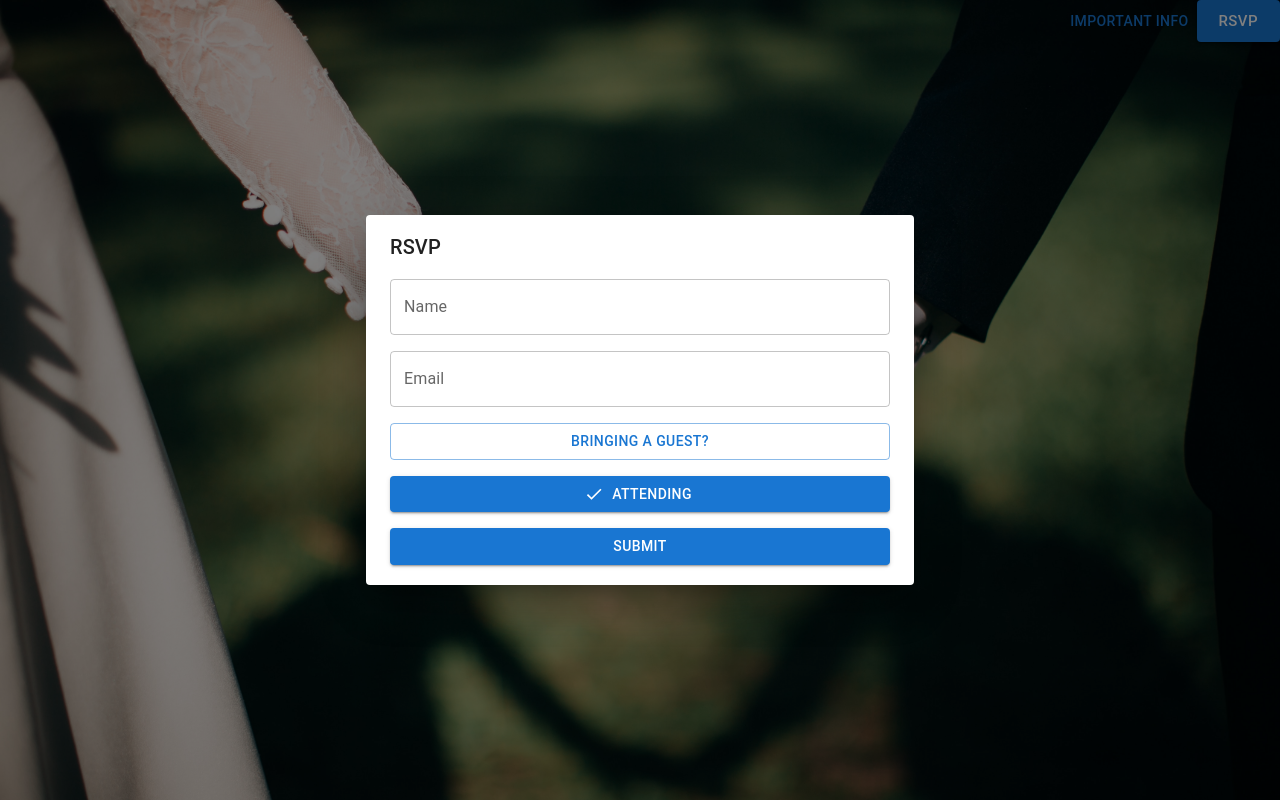
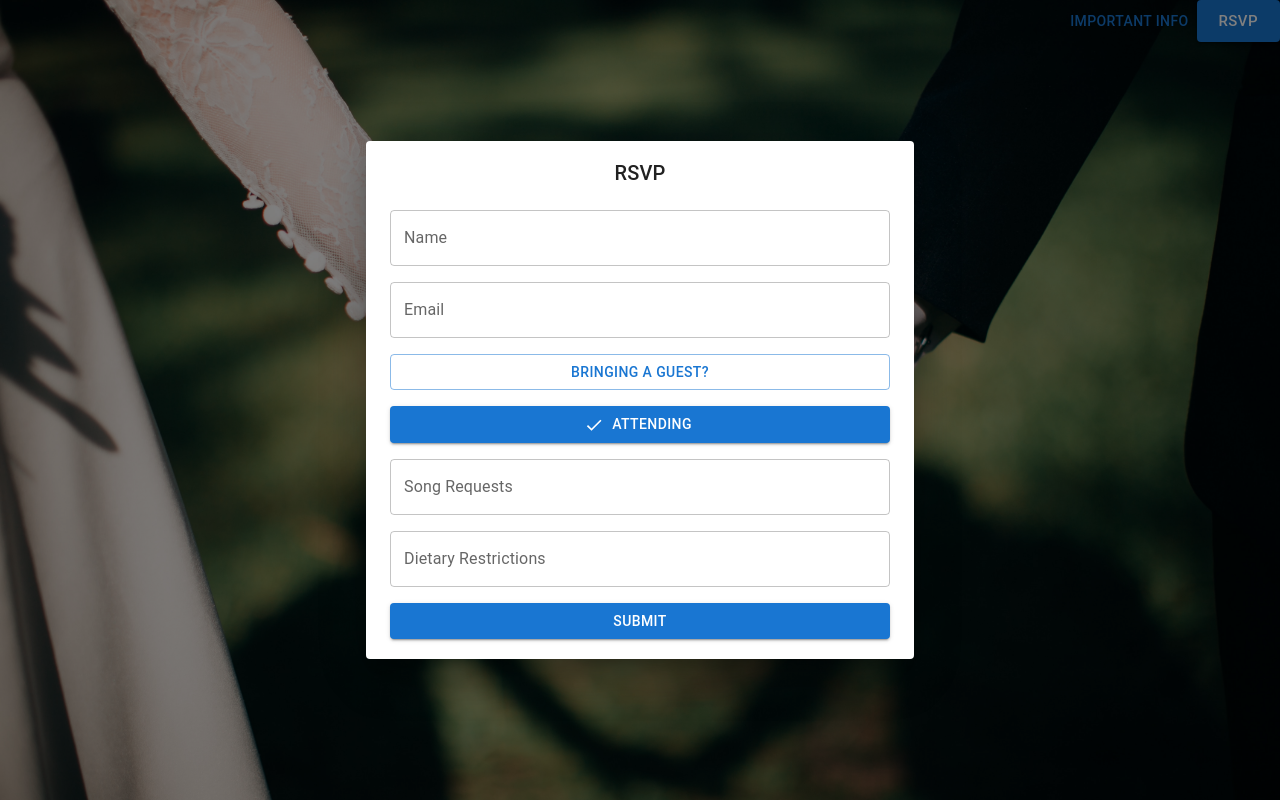
Before and after one commit to JackCotter/WeddingRSVP, a Next.js app in the folder client/: page / in a window 1280 px wide. Both pictures are taken after a click on the button "RSVP". Shown: the top 800 px of the page. Built offline with nearby package versions, Linux system fonts and the light colour scheme.

Commit message:
fixed api, added fields to modal

```diff
--- a/client/components/modals/rsvpModal.tsx
+++ b/client/components/modals/rsvpModal.tsx
@@ -9,30 +9,46 @@ import {
 } from "@mui/material";
 import { useState } from "react";
 import CheckIcon from "@mui/icons-material/Check";
-import { rsvp } from "@/utils/apiUtils";
+import { dietaryRestrictions, rsvp, songRequest } from "@/utils/apiUtils";
 import { useRouter } from "next/router";
-import { APIResponse } from "@/interfaces/apiInterfaces";
 import { useFormik } from "formik";
 import * as yup from "yup";
+import styles from "@/styles/rsvpModal.module.css";
 
 interface RsvpModalProps {
   onClose: () => void;
 }
 
 const RsvpModal = (props: RsvpModalProps) => {
-  const [errorBar, setErrorBar] = useState({ show: false, message: "" });
+  const [errorBar, setErrorBar] = useState<{
+    show: boolean;
+    message: string;
+    error: boolean;
+  }>({ show: false, message: "", error: true });
   const router = useRouter();
   const rsvpUser = async () => {
-    const a = await rsvp(
+    const rsvpQuery = await rsvp(
       formik.values.email,
       formik.values.name,
       formik.values.attending,
       formik.values.guest
     );
-    console.log(a);
-    if (a.status !== 200) {
-      setErrorBar({ show: true, message: a.message });
-      console.log(a);
+    const songQuery = await songRequest(
+      formik.values.email,
+      formik.values.name,
+      formik.values.songRequest
+    );
+    const dietQuery = await dietaryRestrictions(
+      formik.values.email,
+      formik.values.name,
+      formik.values.dietaryRestrictions
+    );
+    if (rsvpQuery.status !== 200) {
+      setErrorBar({ show: true, message: rsvpQuery.message, error: true });
+    } else if (songQuery.status !== 200) {
+      setErrorBar({ show: true, message: songQuery.message, error: true });
+    } else if (dietQuery.status !== 200) {
+      setErrorBar({ show: true, message: dietQuery.message, error: true });
     } else {
       router.push("/rsvpSuccess");
     }
@@ -44,6 +60,8 @@ const RsvpModal = (props: RsvpModalProps) => {
       attending: true,
       needsGuest: false,
       guest: "",
+      songRequest: "",
+      dietaryRestrictions: "",
     },
     validationSchema: yup.object({
       email: yup
@@ -59,12 +77,17 @@ const RsvpModal = (props: RsvpModalProps) => {
   });
   return (
     <Dialog open={true} onClose={props.onClose}>
-      <DialogTitle>RSVP</DialogTitle>
+      <DialogTitle className={styles["modal-title"]}>RSVP</DialogTitle>
       <DialogContent>
         <form onSubmit={formik.handleSubmit}>
-          <Stack spacing={2} direction="column" style={{ minWidth: "500px" }}>
+          <Stack
+            className={styles["wrapper"]}
+            spacing={2}
+            direction="column"
+            style={{ minWidth: "500px" }}
+          >
             {errorBar.show && (
-              <Alert severity="error">
+              <Alert severity={errorBar.error ? "error" : "success"}>
                 {errorBar.message
                   ? errorBar.message
                   : "There was a server error"}
@@ -115,6 +138,18 @@ const RsvpModal = (props: RsvpModalProps) => {
             >
               Attending
             </Button>
+            <TextField
+              label="Song Requests"
+              name="songRequest"
+              value={formik.values.songRequest}
+              onChange={formik.handleChange}
+            />
+            <TextField
+              label="Dietary Restrictions"
+              name="dietaryRestrictions"
+              value={formik.values.dietaryRestrictions}
+              onChange={formik.handleChange}
+            />
             <Button type="submit" variant="contained">
               {" "}
               Submit{" "}
--- /dev/null
+++ b/client/styles/rsvpModal.module.css
@@ -0,0 +1,9 @@
+.wrapper {
+  margin-top:5px
+}
+
+.modal-title {
+  text-align: center;
+  font-family: 'Dancing Script', cursive;
+  font-size: xx-large;
+}
--- a/client/utils/apiUtils.ts
+++ b/client/utils/apiUtils.ts
@@ -12,7 +12,34 @@ export const rsvp = async (email:string, name:string, attending:boolean, guest?:
             'Content-Type': 'application/json',
         }
     });
-    console.log(response.data);
+    return response.data;
+}
+
+export const songRequest = async (email: string, name:string, songRequest:string) => {
+    const data = {
+        email: email,
+        name: name,
+        song: songRequest
+    }
+    const response = await axios.post('http://localhost:5000/api/songRequest', data, {
+        headers: {
+            'Content-Type': 'application/json',
+        }
+    });
+    return response.data;
+}
+
+export const dietaryRestrictions = async (email: string, name:string, dietaryRestrictions:string) => {
+    const data = {
+        email: email,
+        name: name,
+        diet: dietaryRestrictions
+    }
+    const response = await axios.post('http://localhost:5000/api/dietaryRestrictions', data, {
+        headers: {
+            'Content-Type': 'application/json',
+        }
+    });
     return response.data;
 }
 
```
Also changed, not shown: 2 other files (tests, documents, lock files or other folders).
